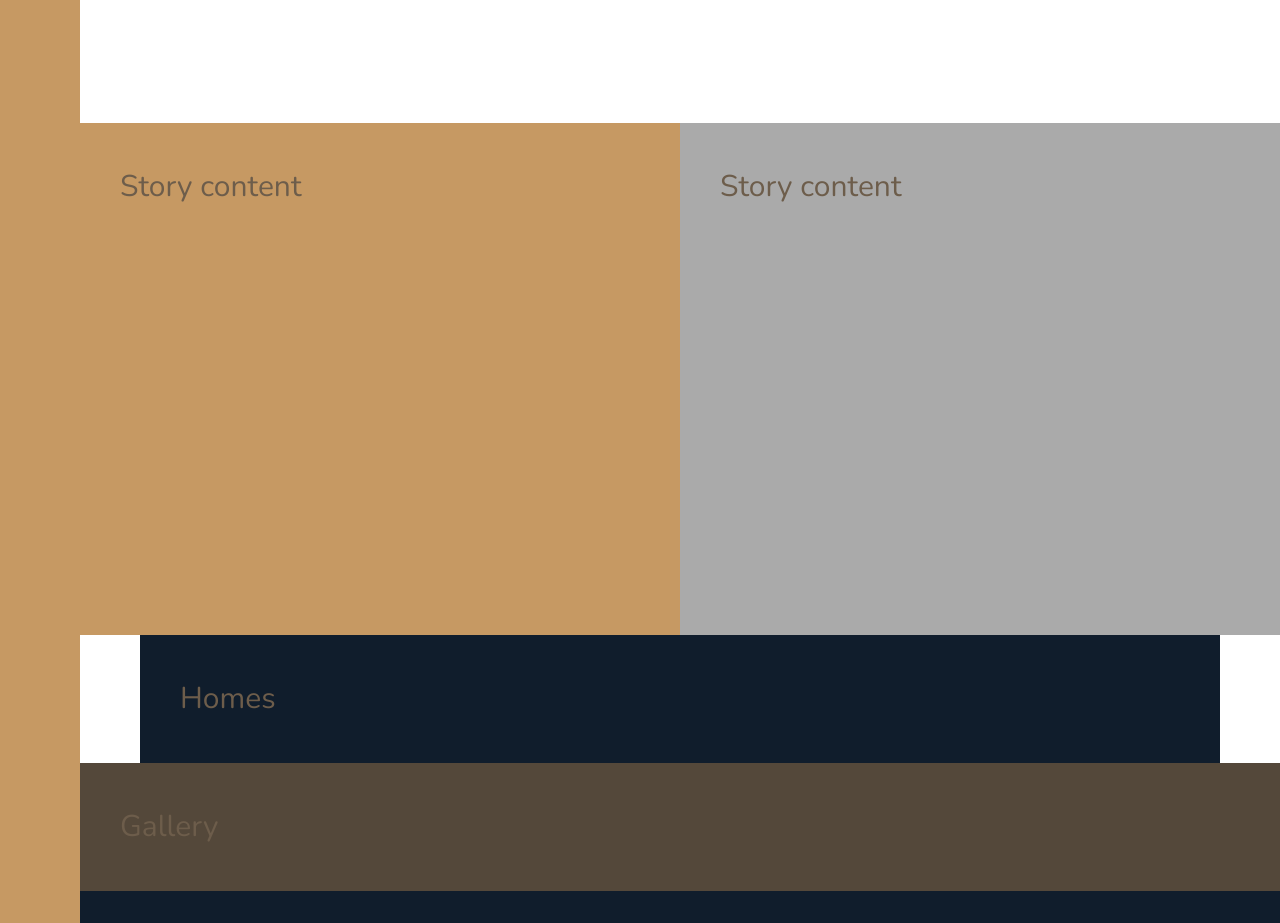
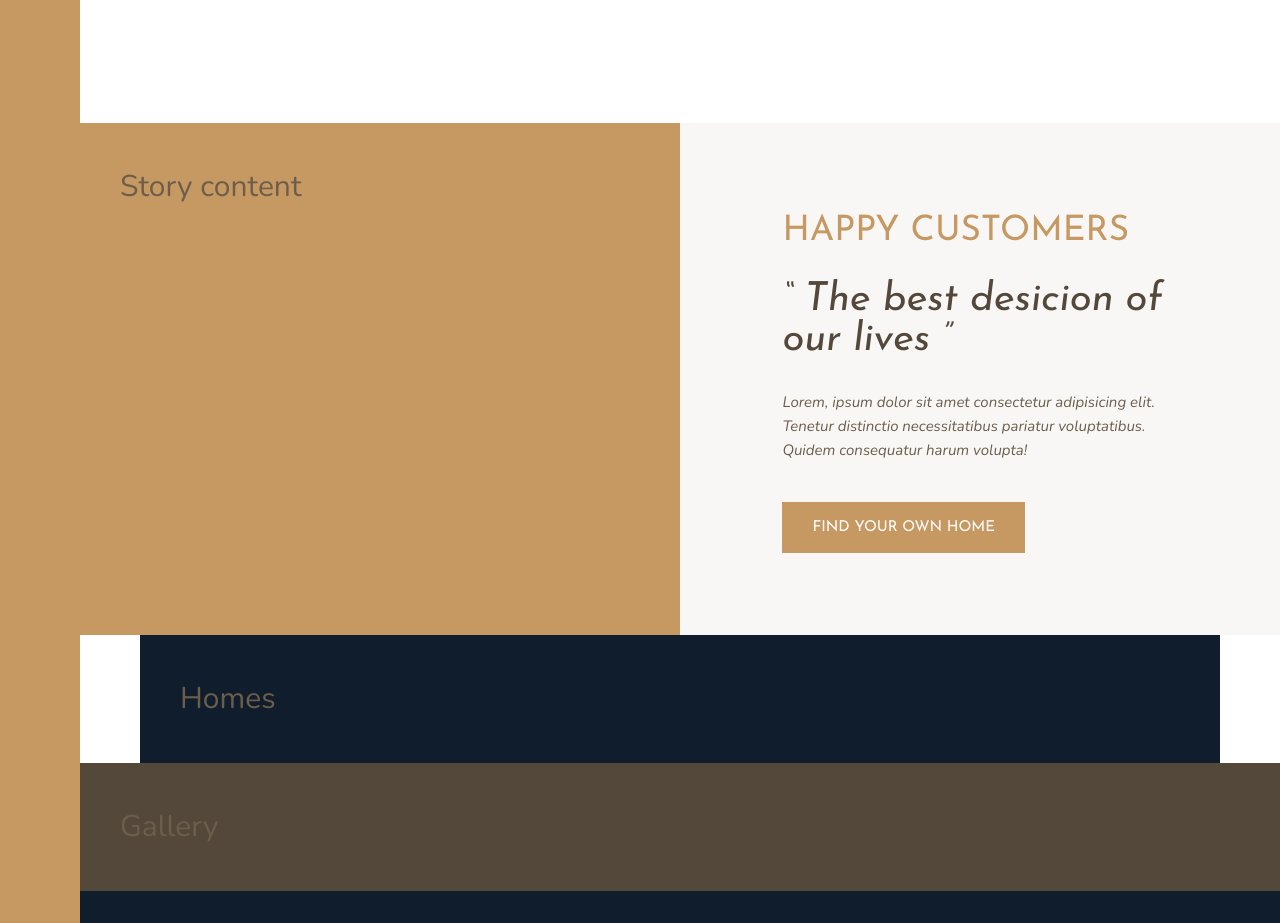
Before and after one commit to mujtaba-basheer/nexter, a website: page index.html in a window 1280 px wide. Shown: the part 1320-2243 px from the top of the page. Drawn offline with nearby package versions, Linux system fonts and the light colour scheme.

Commit message:
Building the Story Section - Part 1

```diff
--- a/index.html
+++ b/index.html
@@ -85,7 +85,22 @@
         Story content
     </div>
     <div class="story__content">
-        Story content
+        <h3 class="heading-3 mb-sm">
+            Happy Customers
+        </h3>
+        <h2 class="heading-2 heading-2--dark mb-md">
+            &ldquo;
+            The best desicion of our lives
+            &rdquo;
+        </h2>
+        <p class="story__text">
+            Lorem, ipsum dolor sit amet consectetur adipisicing elit. Tenetur distinctio necessitatibus pariatur
+            voluptatibus.
+            Quidem consequatur harum volupta!
+        </p>
+        <button class="btn">
+            Find your own home
+        </button>
     </div>
     <section class="homes">
         Homes
--- a/sass/_story.scss
+++ b/sass/_story.scss
@@ -6,8 +6,27 @@
     }
 
     &__content {
-        background-color: $color-grey-light-2;
+        background-color: $color-grey-light-1;
 
         grid-column: col-start 5 / full-end;
+        padding: 6rem 8vw;
+
+        // CSS Grid Solution
+        /*
+        display: grid;
+        align-content: center;
+        justify-items: start;
+        */
+
+        display: flex;
+        flex-direction: column;
+        justify-content: center;
+        align-items: flex-start;
+    }
+
+    &__text {
+        font-size: 1.5rem;
+        font-style: italic;
+        margin-bottom: 4rem;
     }
 }
--- a/sass/_typography.scss
+++ b/sass/_typography.scss
@@ -9,10 +9,24 @@
 
 .heading-2 {
     @extend %heading;
+    font-size: 4rem;
+    font-style: italic;
+    line-height: 1;
+
+    &--light {
+        color: $color-grey-light-1;
+    }
+
+    &--dark {
+        color: $color-grey-dark-1;
+    }
 }
 
 .heading-3 {
     @extend %heading;
+    font-size: 1.6remrem;
+    color: $color-primary;
+    text-transform: uppercase;
 }
 
 .heading-4 {
@@ -27,3 +41,36 @@
         color: $color-grey-dark-1;
     }
 }
+
+.btn {
+    background-color: $color-primary;
+    color: #fff;
+    border: none;
+    border-radius: 0;
+    font-family: $font-display;
+    font-size: 1.5rem;
+    text-transform: uppercase;
+    padding: 1.8rem 3rem;
+    cursor: pointer;
+    transition: all 0.2s;
+
+    &:hover {
+        background-color: $color-primary-dark;
+    }
+}
+
+.mb-sm {
+    margin-bottom: 2rem;
+}
+
+.mb-md {
+    margin-bottom: 3rem;
+}
+
+.mb-lg {
+    margin-bottom: 4rem;
+}
+
+.mb-hg {
+    margin-bottom: 8rem;
+}
```
Also changed, not shown: css/style.css.
